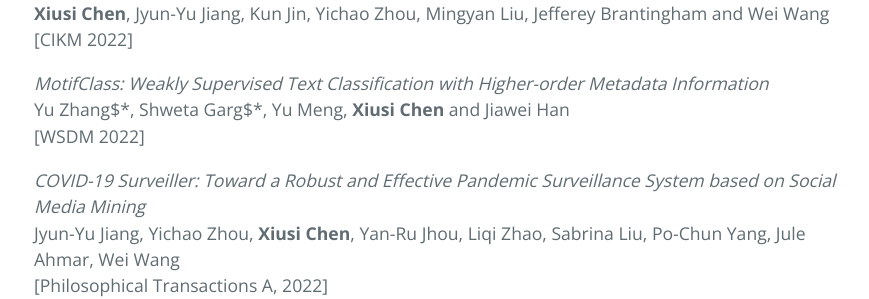
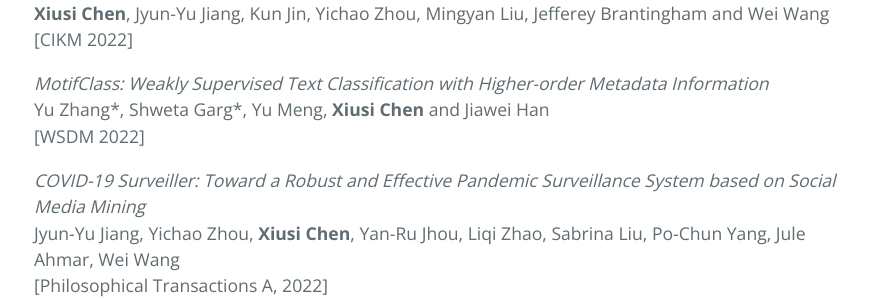
Before and after one commit to xiusic/xiusic.github.io, a Jekyll site: the page built from index.md, in a window 1280 px wide and 900 px high, scrolled down 1710 px. Shown: the part 163-462 px from the top of the window, without its empty margins (190-1059 px from the left). Built offline with Jekyll 4.4.1, drawn with Linux system fonts in a browser that asks for light colours; our own code applies the rules of GitHub Pages for plain Markdown files.

```diff
--- a/index.md
+++ b/index.md
@@ -67,7 +67,7 @@ _ReLiable: Offline Reinforcement Learning for Tactical Strategies in Professiona
 [CIKM 2022]
 
 _MotifClass: Weakly Supervised Text Classification with Higher-order Metadata Information_
-Yu Zhang$\*, Shweta Garg$\*, Yu Meng, **Xiusi Chen** and Jiawei Han
+Yu Zhang\*, Shweta Garg\*, Yu Meng, **Xiusi Chen** and Jiawei Han
 [WSDM 2022]
 
 _COVID-19 Surveiller: Toward a Robust and Effective Pandemic Surveillance System based on Social Media Mining_
```
